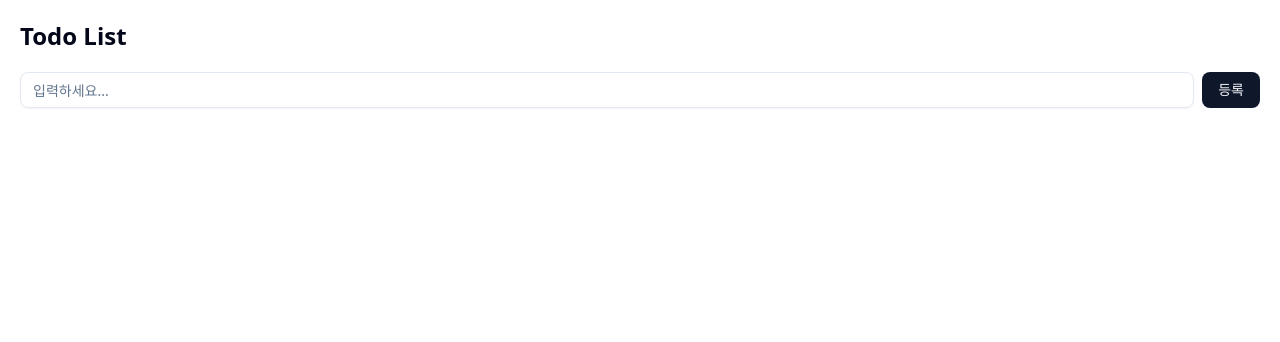
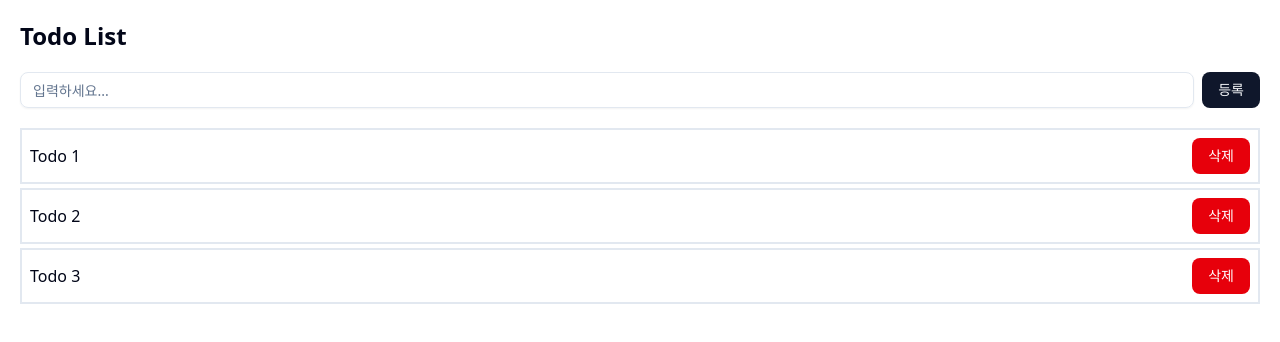
Before and after one commit to y-minion/zustand_reactQuery_playground, a React (Vite) app: page /todo in a window 1280 px wide. Shown: the top 342 px of the page. Built offline with nearby package versions, Linux system fonts and the light colour scheme; data requests are answered from the project's data file.

Commit message:
서버 상태관리를 통해 todos 패치

```diff
--- /dev/null
+++ b/src/api/fetch-todos.ts
@@ -0,0 +1,9 @@
+import { API_URL } from "@/lib/constants";
+import type { TodoList } from "@/types";
+
+export async function fetchTodos() {
+  const reponse = await fetch(`${API_URL}/todos`);
+  if (!reponse.ok) throw new Error("todo데이터 패치 실패");
+  const data: TodoList = await reponse.json();
+  return data;
+}
--- a/src/components/todo/todoList.tsx
+++ b/src/components/todo/todoList.tsx
@@ -1,5 +1,6 @@
 import { useTodoDelete, useTodoList } from "@/store/todo";
 import { Button } from "../ui/button";
+import { useTodosDate } from "@/hooks/queries";
 
 function TodoItem({ todo, id }: { todo: string; id: number }) {
   const deleteTodo = useTodoDelete();
@@ -15,11 +16,14 @@ function TodoItem({ todo, id }: { todo: string; id: number }) {
 }
 
 export default function TodoList() {
-  const todoListState = useTodoList();
+  const { error, isLoading, data: todos } = useTodosDate();
+
+  if (error) return <div>패치 에러!</div>;
+  if (isLoading) return <div>loading...</div>;
 
   return (
     <div className="flex flex-col gap-1">
-      {todoListState.map(({ content, id }) => (
+      {todos?.map(({ content, id }) => (
         <TodoItem key={id} todo={content} id={id} />
       ))}
     </div>
--- /dev/null
+++ b/src/hooks/queries.ts
@@ -0,0 +1,10 @@
+import { fetchTodos } from "@/api/fetch-todos";
+import { useQuery } from "@tanstack/react-query";
+
+export function useTodosDate() {
+  return useQuery({
+    queryKey: ["todos"],
+    queryFn: fetchTodos,
+    retry: 0,
+  });
+}
--- /dev/null
+++ b/src/lib/constants.ts
@@ -0,0 +1 @@
+export const API_URL = "http://localhost:3000";
```
